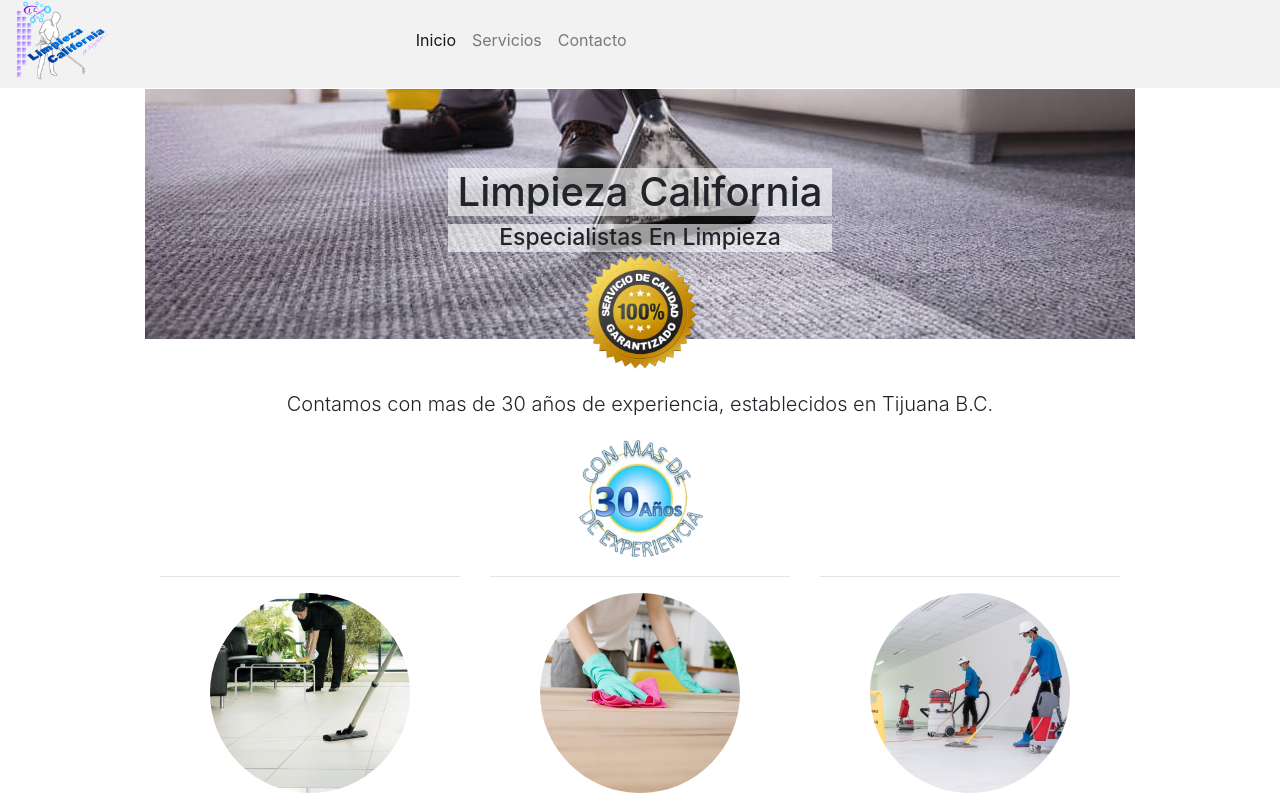
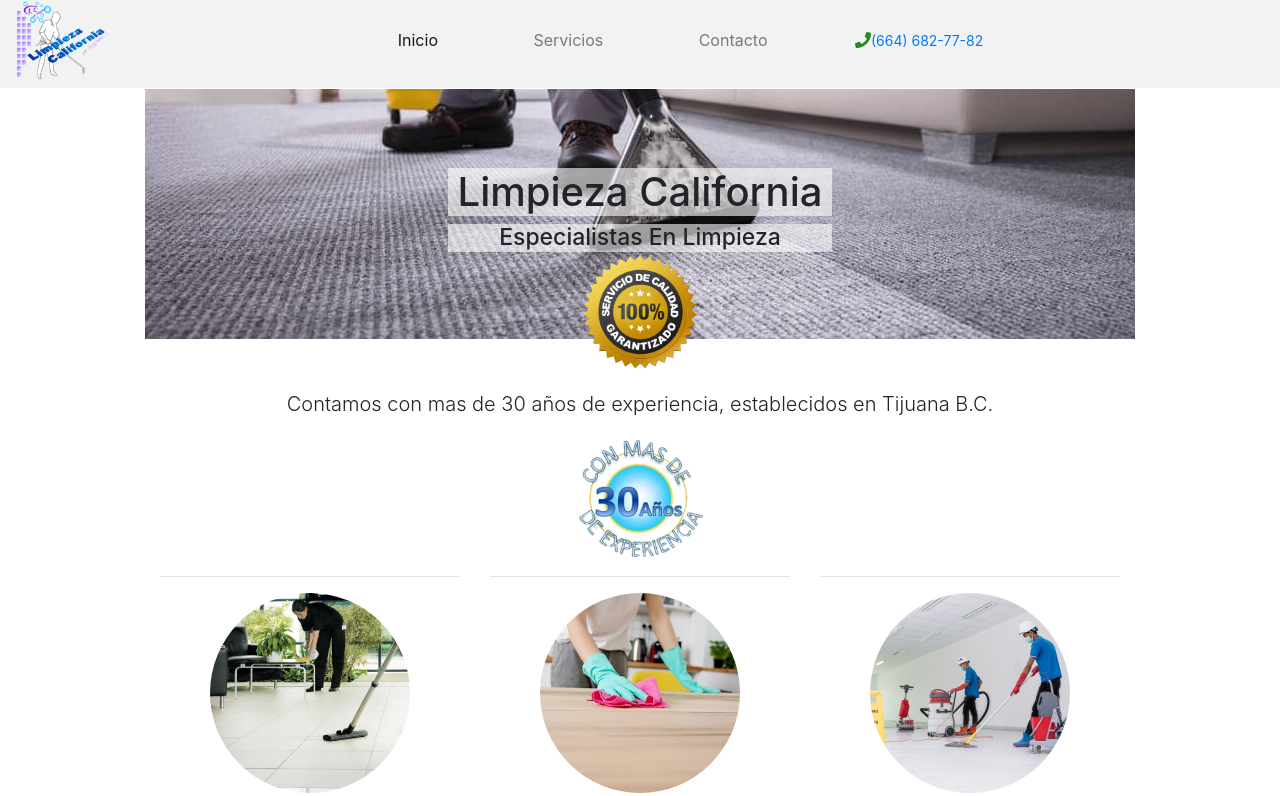
Before and after one commit to SalvadorGonzalez/limpieza-california, a React (Create React App) app: page / in a window 1280 px wide. Shown: the top 796 px of the page. Built offline with nearby package versions, Linux system fonts and the light colour scheme.

Commit message:
Phone call button added to navigation bar

```diff
--- a/package.json
+++ b/package.json
@@ -3,6 +3,7 @@
   "version": "0.1.0",
   "private": true,
   "dependencies": {
+    "@fortawesome/fontawesome-free": "^5.13.0",
     "bootstrap": "^4.4.1",
     "jquery": "^3.4.1",
     "popper.js": "^1.16.1",
--- a/src/components/NavigationBar/NavigationBar.css
+++ b/src/components/NavigationBar/NavigationBar.css
@@ -18,3 +18,19 @@
   #main-navigation{
     padding-top: 0px;
   }
+
+  .fa-phone{
+    color: forestgreen;
+  }
+
+  #phone-number{
+    font-size: 14px;
+  }
+
+  .center{
+    width: 60%;
+  }
+
+  .navbar-nav a{
+    margin: 0 auto;
+  }
--- a/src/components/NavigationBar/NavigationBar.js
+++ b/src/components/NavigationBar/NavigationBar.js
@@ -12,6 +12,11 @@ const NavigationBar = () => (
     <a href="#">
       <img src={logo} id="logo-limpieza"></img>
     </a>
+    <a href="tel:6827782" className="d-none d-block d-xl-none d-lg-none d-md-none">
+      <i className="fas fa-phone"></i>
+      <span id="phone-number">(664) 682-77-82</span>
+    </a>
+
     <button className="navbar-toggler" type="button" data-toggle="collapse" data-target="#navbarNavAltMarkup" aria-controls="navbarNavAltMarkup" aria-expanded="false" aria-label="Toggle navigation">
       <span className="navbar-toggler-icon"></span>
     </button>
@@ -19,11 +24,12 @@ const NavigationBar = () => (
     <div className="collapse navbar-collapse text-center" id="navbarNavAltMarkup">
       <div className="navbar-nav center text-center">
         <a className="nav-item nav-link active" href="#">Inicio <span className="sr-only">(current)</span></a>
-        <a className="nav-item nav-link" href="#">Servicios</a>
-        <a className="nav-item nav-link" href="#">Contacto</a>
-        <button type="button" class="btn btn-default" aria-label="Left Align">
-  <span class="glyphicon glyphicon-align-left" aria-hidden="true"></span>
-</button>
+        <a className="nav-item nav-link" href="#servicios">Servicios</a>
+        <a className="nav-item nav-link" href="#contacto">Contacto</a>
+        <a href="tel:6827782" className="justify-content-center align-self-center">
+          <i className="fas fa-phone"></i>
+          <span id="phone-number">(664) 682-77-82</span>
+        </a>
       </div>
     </div>
   </nav>
--- a/src/index.js
+++ b/src/index.js
@@ -2,6 +2,8 @@ import 'bootstrap/dist/css/bootstrap.min.css';
 import $ from 'jquery';
 import Popper from 'popper.js';
 import 'bootstrap/dist/js/bootstrap.bundle.min';
+import '@fortawesome/fontawesome-free/css/all.css';
+import '@fortawesome/fontawesome-free/js/all';
 import React from 'react';
 import ReactDOM from 'react-dom';
 import './index.css';
--- a/src/pages/index.js
+++ b/src/pages/index.js
@@ -100,7 +100,7 @@ const Index = () =>(
 
                 </div>
 
-                <div className="row padding-fixed">
+                <div id="servicios" className="row padding-fixed">
                     <hr className="featurette-divider divider-width" />
                     <h2 className="featurette-heading col-12">Servicio de Mantenimiento</h2>
                     <p className="lead col-12">Elementos y/o grupos capacitados para la realización diaria, semanal o eventual que su establecimiento requiere.</p>
@@ -167,7 +167,7 @@ const Index = () =>(
 
                 </div>
 
-                <div className="row padding-fixed form-section">
+                <div id="contacto" className="row padding-fixed form-section">
                     <hr className="featurette-divider divider-width" />
 
                     <h2 className="col-12">Solicita una cotizacion.</h2>
```
Also changed, not shown: 1 other file (tests, documents, lock files or other folders).
